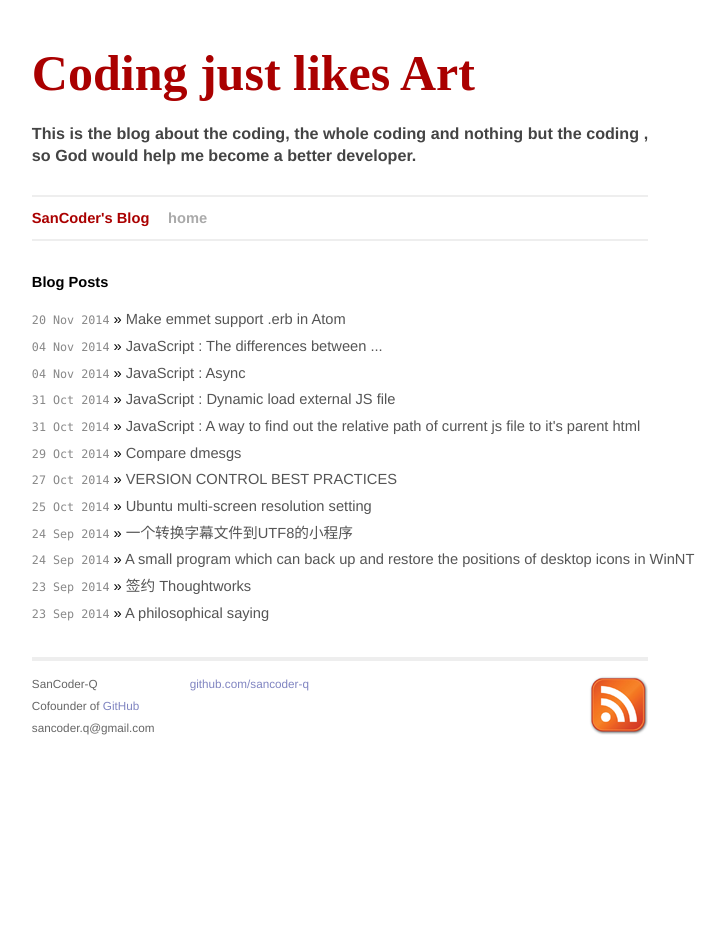
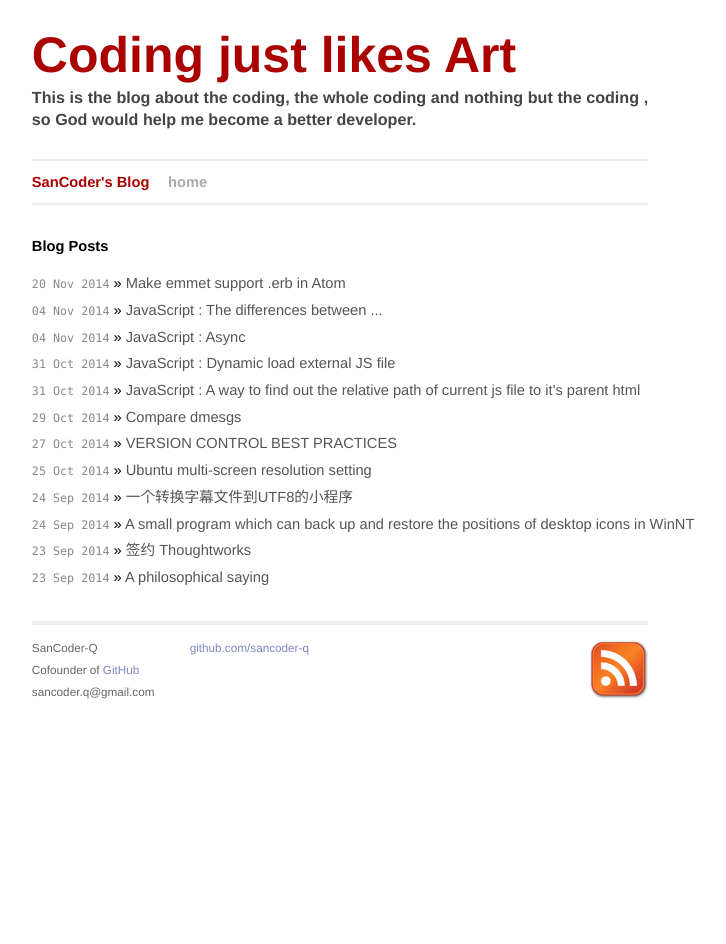
Before and after one commit to SanCoder-Q/sancoder-q.github.io, a Jekyll site: the page built from index.html, in a window 1280 px wide. Shown: the whole page, without its empty margins (300-1026 px from the left). Built offline with Jekyll 4.4.1, drawn with Linux system fonts in a browser that asks for light colours; comment, search, counter and statistics services are not loaded.

Commit message:
[SanCoder] - change font

```diff
--- a/css/screen.css
+++ b/css/screen.css
@@ -98,7 +98,7 @@ ul.posts {
 .head .title {
   color: #a00;
   font-weight: bold;
-  font: normal bold 50px Crushed;
+  font-size: 50px;
   margin-bottom: 20px;
 }
 .head .description {
```
